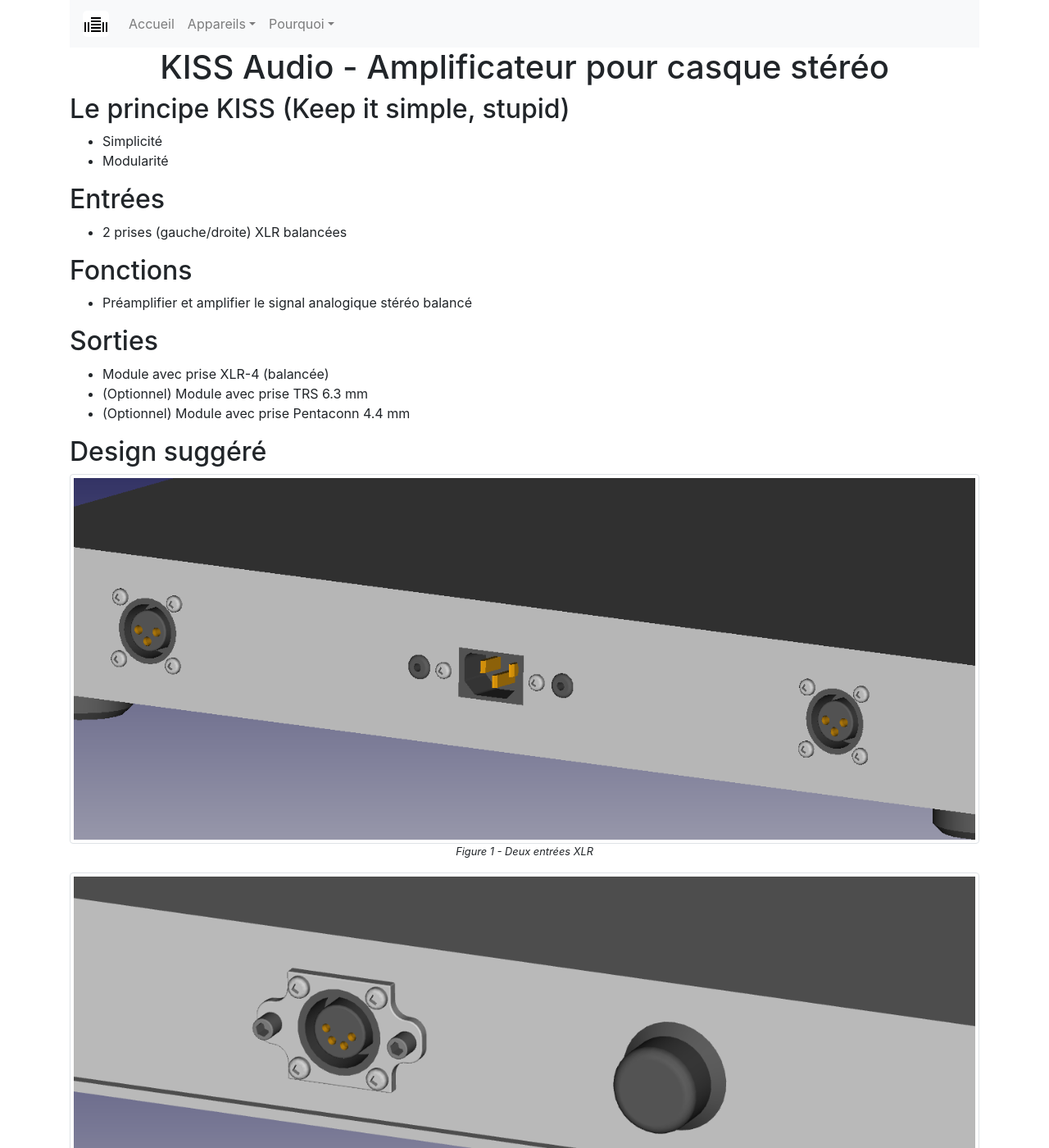
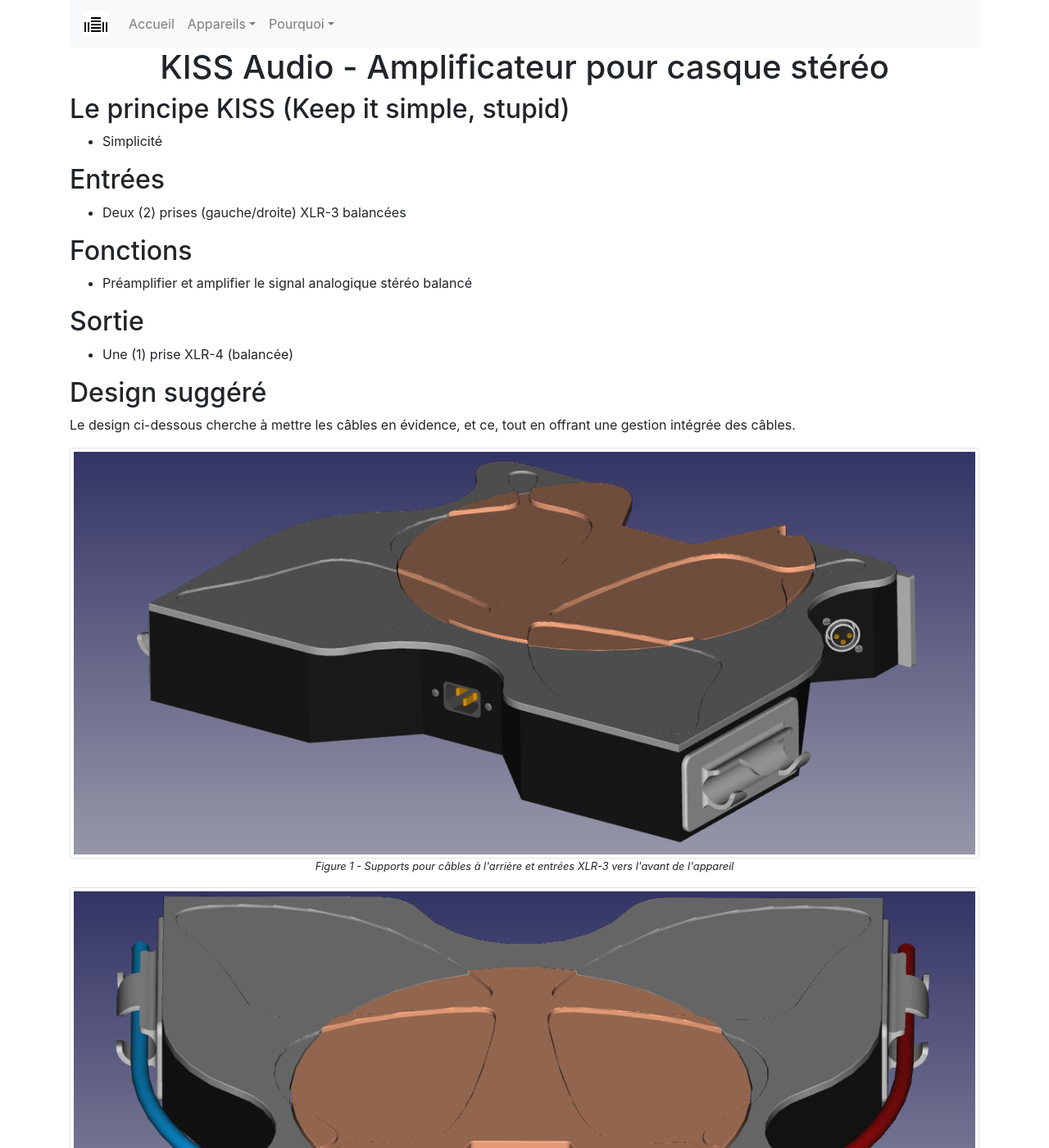
Before and after one commit to plstonge/kiss-audio, a Jekyll site: the page built from amplificateur/casque_stereo.md, in a window 1280 px wide and 1400 px high. Shown: the whole window at 82% size. Built offline with Jekyll 4.4.1, drawn with Linux system fonts in a browser that asks for light colours; some of the changed text lies outside the part shown.

Commit message:
Design papillon pour ampli casque

```diff
--- a/amplificateur/casque_stereo.md
+++ b/amplificateur/casque_stereo.md
@@ -7,23 +7,23 @@
 ## Le principe KISS (Keep it simple, stupid)
 
 * Simplicité
-* Modularité
 
 ## Entrées
 
-* 2 prises (gauche/droite) XLR balancées
+* Deux (2) prises (gauche/droite) XLR-3 balancées
 
 ## Fonctions
 
 * Préamplifier et amplifier le signal analogique stéréo balancé
 
-## Sorties
+## Sortie
 
-* Module avec prise XLR-4 (balancée)
-* (Optionnel) Module avec prise TRS 6.3 mm
-* (Optionnel) Module avec prise Pentaconn 4.4 mm
+* Une (1) prise XLR-4 (balancée)
 
 ## Design suggéré
 
-{% include img_design.html ind=1 alt="Deux entrées XLR" src="images/headphone_back.png" %}
-{% include img_design.html ind=2 alt="Une prise XLR-4 et un bouton de volume" src="images/headphone_front.png" %}
+Le design ci-dessous cherche à mettre les câbles en évidence, et ce,
+tout en offrant une gestion intégrée des câbles.
+
+{% include img_design.html ind=1 alt="Supports pour câbles à l'arrière et entrées XLR-3 vers l'avant de l'appareil" src="images/headphone_back.png" %}
+{% include img_design.html ind=2 alt="Sortie XLR-4 à l'avant et roulette de volume sur le dessus" src="images/headphone_front.png" %}
```
Also changed, not shown: amplificateur/images/headphone_back.png, amplificateur/images/headphone_front.png.
